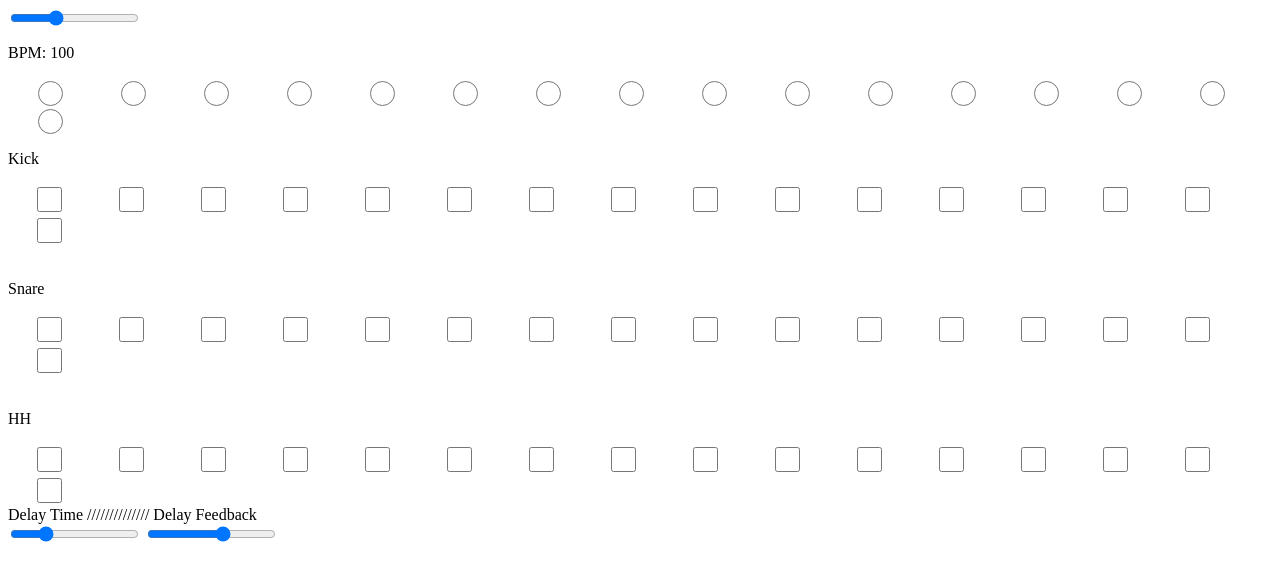
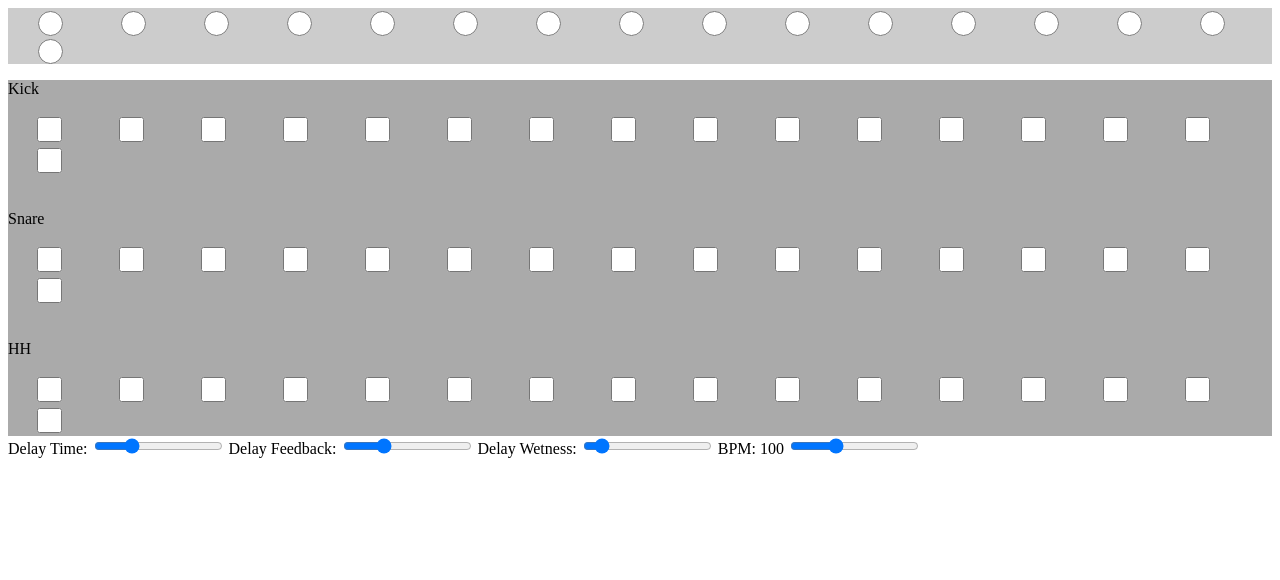
Before and after one commit to therewasaguy/sequencer, a plain HTML site: page app/sequencer.html in a window 1280 px wide. Drawn offline with nearby package versions, Linux system fonts and the light colour scheme; no server answers.

Commit message:
slight layout tweak

```diff
--- a/app/seq.js
+++ b/app/seq.js
@@ -86,8 +86,6 @@ function assignCheckBoxes() {
       var tStep = steps[this.value-1];
       var tInstr = this.name;
       tStep[tInstr] = Number(this.checked);
-      console.log(tStep[tInstr]);
-      console.log(tStep);
    });
 }
 
@@ -102,7 +100,6 @@ function initTransport() {
     Tone.Transport.setInterval(function(startTime){
       stepCounter++;
       stepCounter = stepCounter % steps.length;
-      console.log(stepCounter);
       var step = steps[stepCounter];
       if (step.kick == 1) {
         kick.start();
@@ -133,5 +130,10 @@ function delFeedback(val) {
   console.log("del feedback: " +val);
   // feedbackDelay.setDelayTime("0:0:1");
   feedbackDelay.setFeedback(val);
+}
 
+function delWet(val) {
+  console.log("del wet" +val);
+  // feedbackDelay.setDelayTime("0:0:1");
+  feedbackDelay.setWet(val, .2);
 }
--- a/app/sequencer.html
+++ b/app/sequencer.html
@@ -17,16 +17,26 @@
       float: left;
   */  }
 
+    input[type="radio"]{
+      color:yellow;
+    }
+
+    .select {
+      color:red;
+    }
+
+    #clicker {
+      background-color: #ccc;
+    }
+    #sequences {
+      background-color: #aaa;
+    }
   </style>
 
 </head>
 
 
 <body>
-<input type="range" name="points" id="tempo" min="50" max="200" onchange="setBPM(this.value)">
-<p id="tempotxt"></p>
-
-
 <!--all of these inputs are populated by javascript in seq.js-->
   <div id="clicker">
   </div>
@@ -55,11 +65,16 @@
 </div>
 
 <div id="delayControls">
-Delay Time       //////////////       Delay Feedback
-  <div style="width:50%; text-align:left;">
-  <input class="knob" type="range" value=".25" name="delayTime" min="0.0" max="1.0" step=".01" onchange="delTime(this.value)">
+  <div style="width:100%; text-align:left;">
 
-  <input class="knob" type="range" value=".6" name="delayFeedback" min="0.0" max="1.0" step=".01" onchange="delFeedback(this.value)">
+  <span>Delay Time: </span><input class="knob" type="range" value=".25" name="delayTime" min="0.0" max="1.0" step=".0333" onchange="delTime(this.value)">
+  <span>Delay Feedback: </span>
+  <input class="knob" type="range" value=".3" name="delayFeedback" min="0.0" max="1.0" step=".01" onchange="delFeedback(this.value)">
+  <span>Delay Wetness: </span>
+  <input class="knob" type="range" value="-.8" name="delayWet" min="-1.0" max="1.0" step=".01" onchange="delWet(this.value)">
+  <span id="tempotxt"></span>
+  <input type="range" name="points" id="tempo" min="50" max="200" onchange="setBPM(this.value)">
+
   </div>
 </div>
 
```
